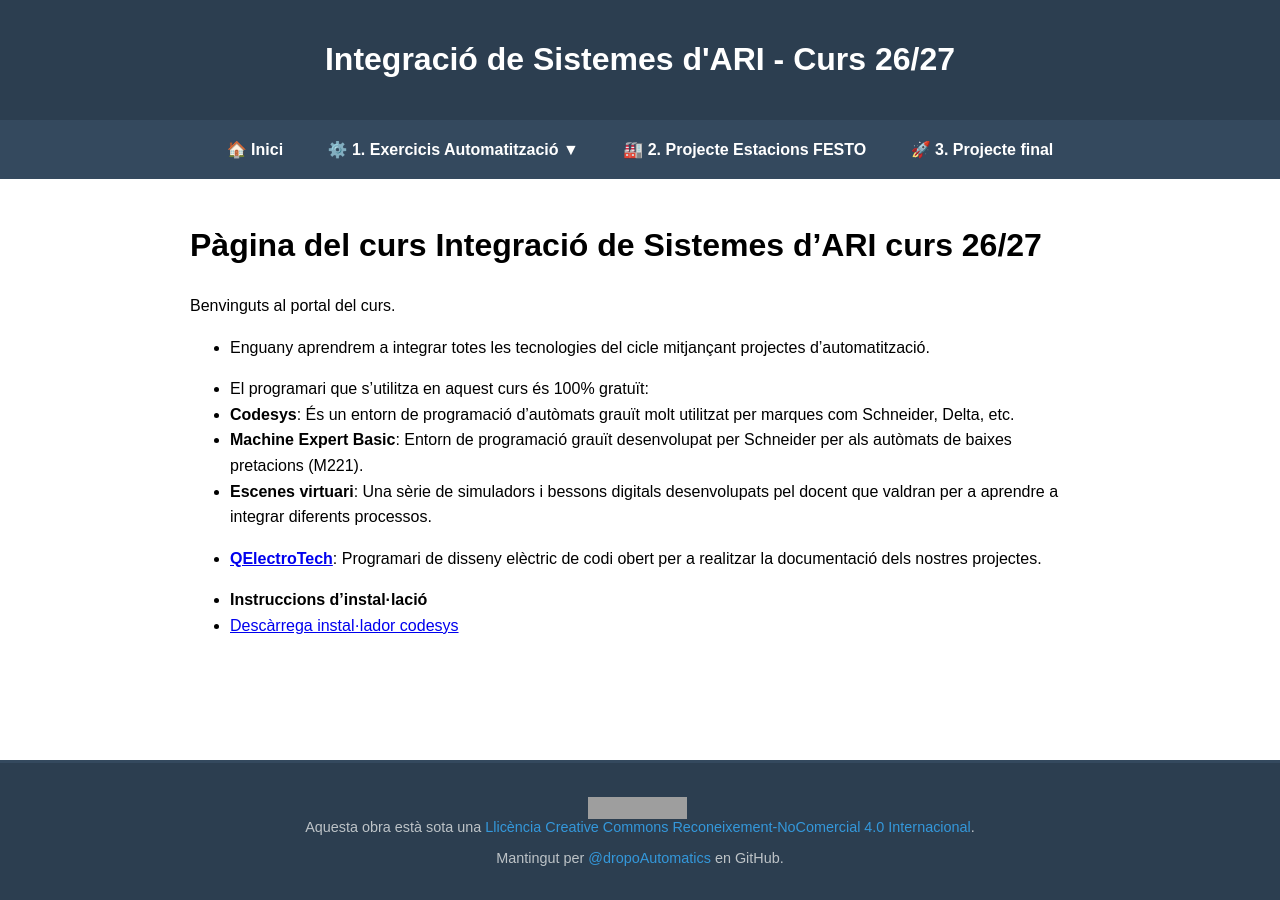
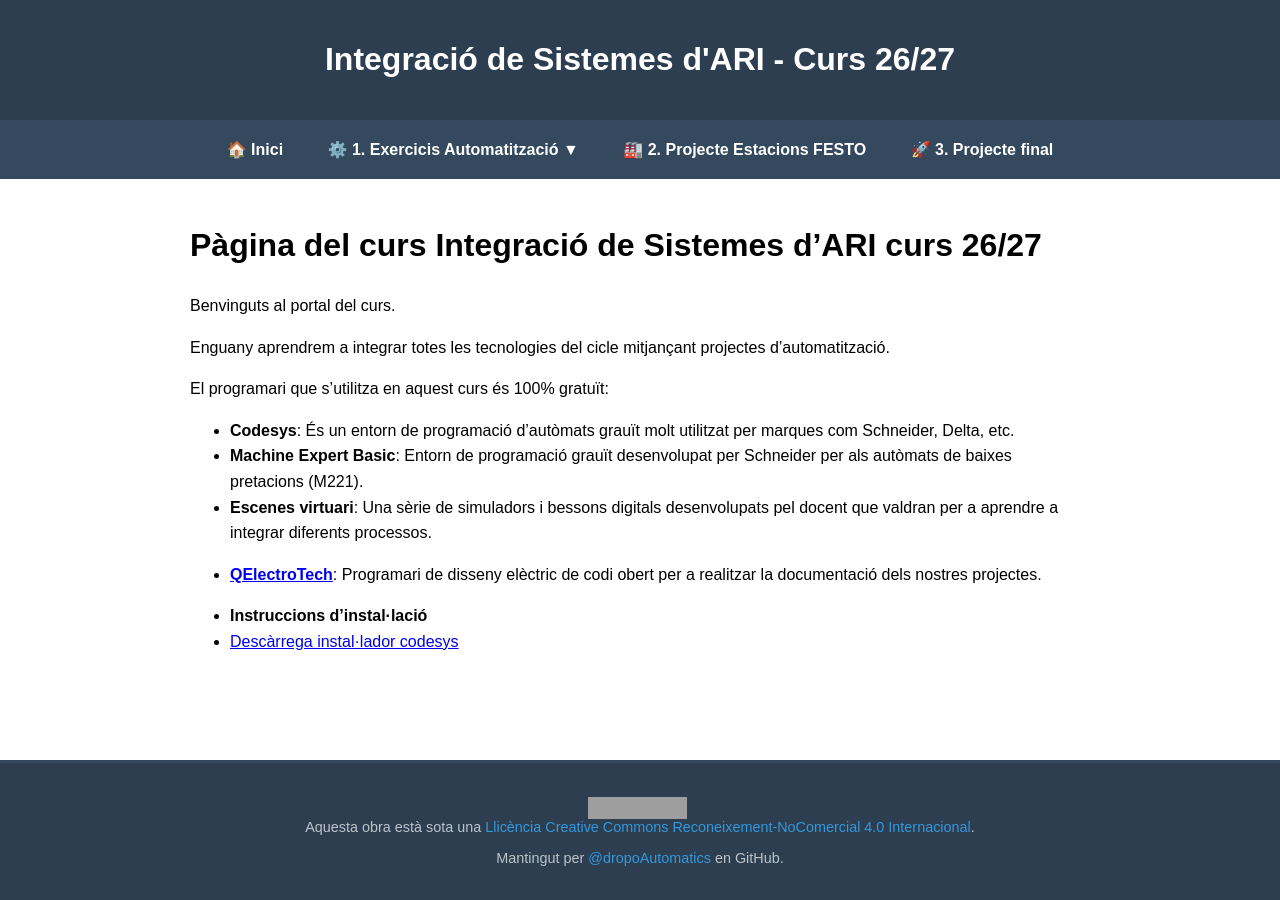
Before and after one commit to dropoAutomatics/integracio-ari, a Jekyll site: the page built from index.md, in a window 1280 px wide. Built offline with Jekyll 4.4.1, drawn with Linux system fonts in a browser that asks for light colours; our own code applies the rules of GitHub Pages for plain Markdown files; grey boxes are pictures that could not be loaded.

```diff
--- a/index.md
+++ b/index.md
@@ -5,9 +5,9 @@ layout: default
 
 Benvinguts al portal del curs.
 
-* Enguany aprendrem a integrar totes les tecnologies del cicle mitjançant projectes d'automatització.
+Enguany aprendrem a integrar totes les tecnologies del cicle mitjançant projectes d'automatització.
 
-* El programari que s'utilitza en aquest curs és 100% gratuït:
+El programari que s'utilitza en aquest curs és 100% gratuït:
 * **Codesys**: És un entorn de programació d'autòmats grauït molt utilitzat per marques com Schneider, Delta, etc.
 * **Machine Expert Basic**: Entorn de programació grauït desenvolupat per Schneider per als autòmats de baixes pretacions (M221).
 * **Escenes virtuari**: Una sèrie de simuladors i bessons digitals desenvolupats pel docent que valdran per a aprendre a integrar diferents processos.
```
